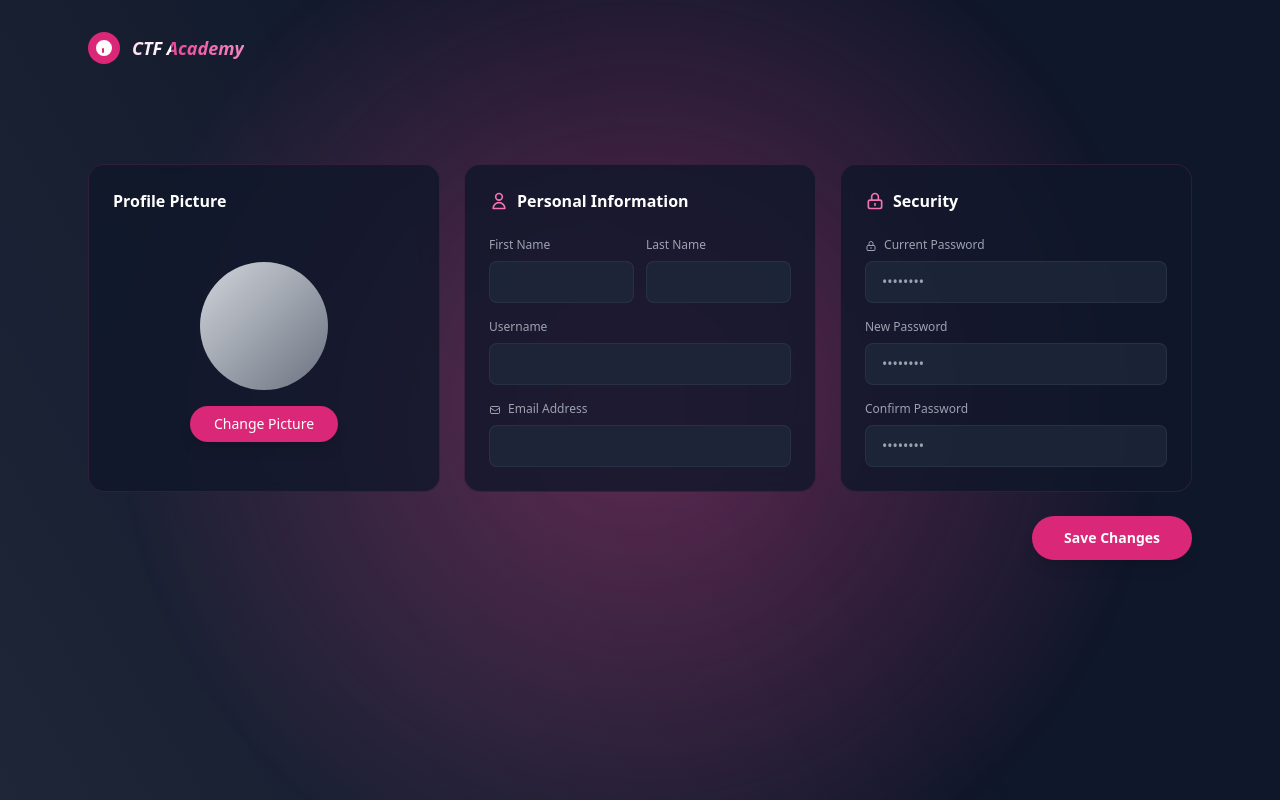
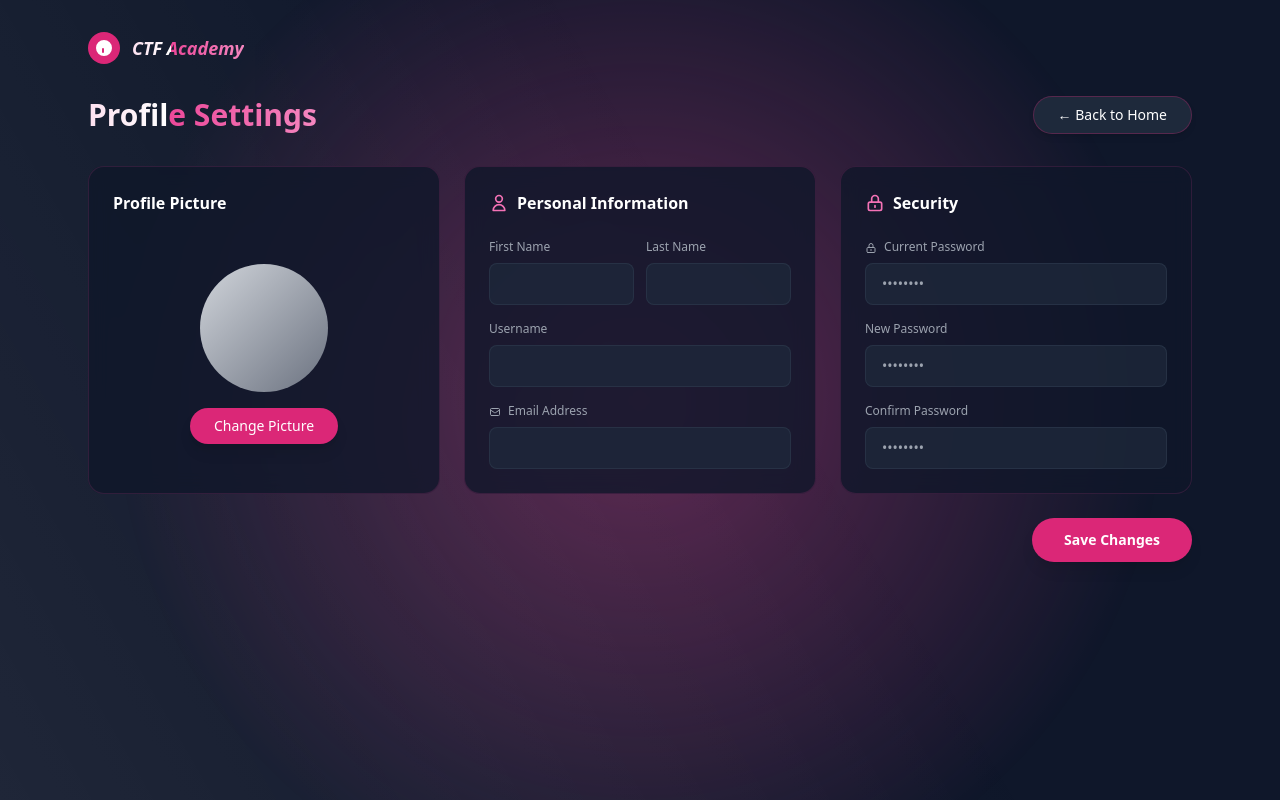
Before and after one commit to tallbreadstick/CSIT327-G1-ctf-academy, a Django app: page /profile/ in a window 1280 px wide. Run offline with Django 5.2, Linux system fonts and the light colour scheme; the visitor is signed in with stand-in values (Sample User, id 1); some libraries are stand-ins or nearby versions.

Commit message:
Added back button to home

```diff
--- a/ctf_academy/accounts/templates/accounts/profile.html
+++ b/ctf_academy/accounts/templates/accounts/profile.html
@@ -54,8 +54,15 @@
             </div>
         </div>
 
-        <!-- Title -->
-        <h1 class="text-3xl font-bold mb-8 glow-text fade-up" style="animation-delay: 0.1s;">Profile Settings</h1>
+        <!-- Title and Back Button -->
+        <div class="flex items-center justify-between mb-8 fade-up" style="animation-delay: 0.1s;">
+            <h1 class="text-3xl font-bold glow-text">Profile Settings</h1>
+            <a href="{% url 'home' %}"
+            class="px-6 py-2 bg-slate-800 hover:bg-slate-700 text-white rounded-full text-sm font-medium border border-pink-600/30 shadow-md transition">
+                ← Back to Home
+            </a>
+        </div>
+
 
         <form class="space-y-6">
             <div class="grid grid-cols-1 md:grid-cols-3 gap-6">
```
